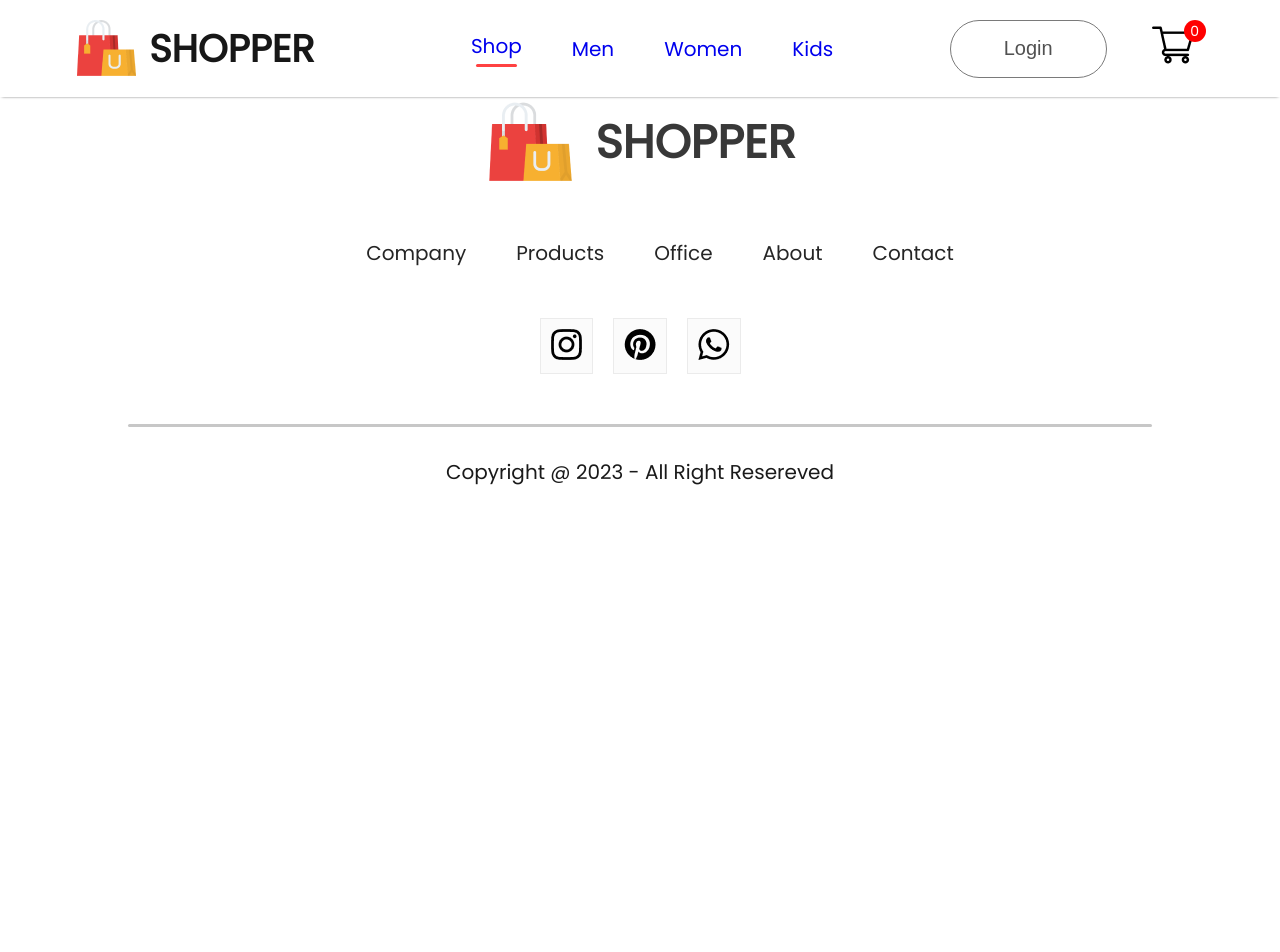
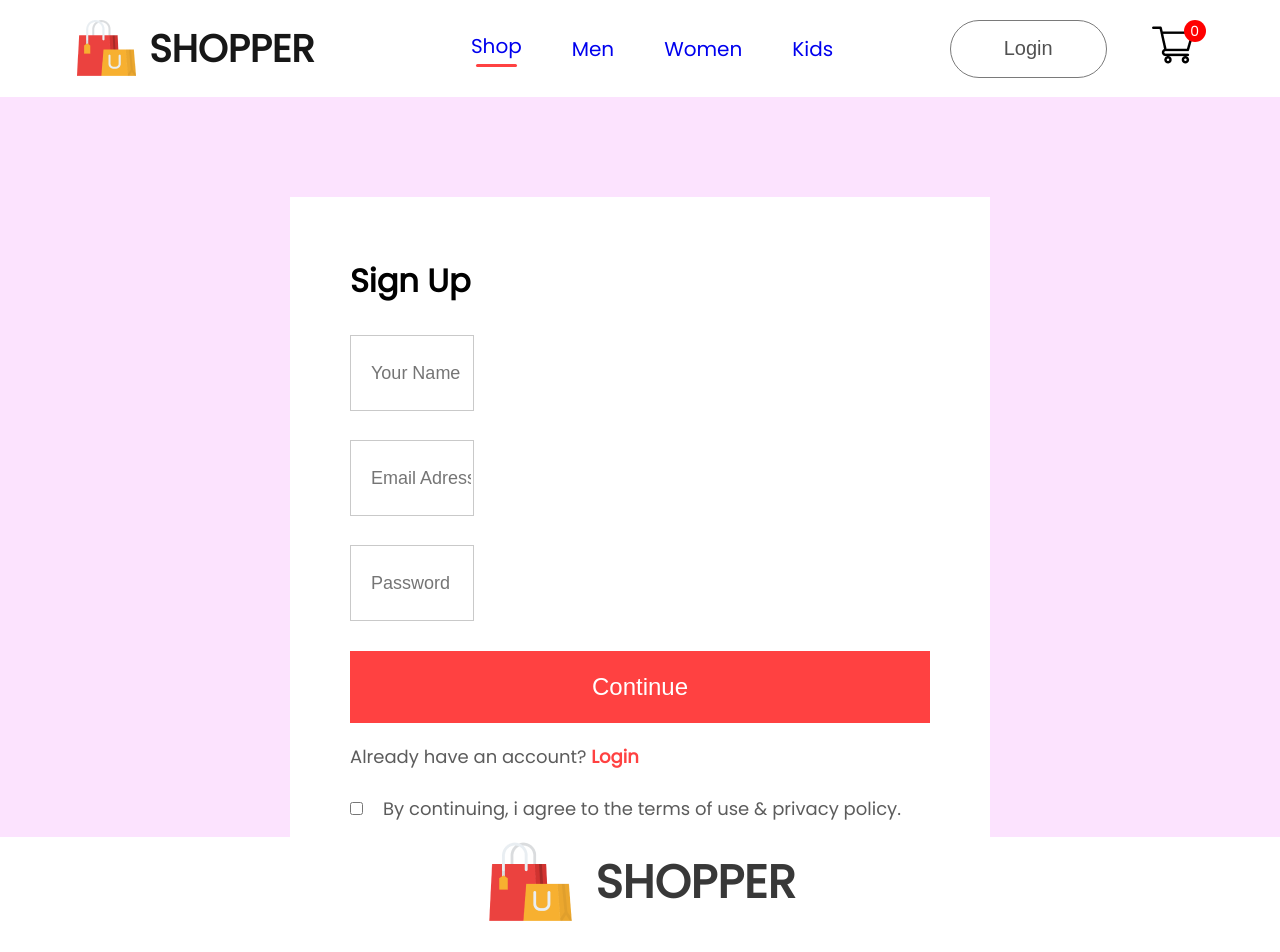
Before and after one commit to nawodi-priyawansha/ecommerce-frontend, a React (Create React App) app: page /login in a window 1280 px wide. Shown: the top 952 px of the page. Before the commit the page ends 800 px from the top, so only its background shows below. Built offline with nearby package versions, Linux system fonts and the light colour scheme; the HTML template or start-up script is replaced by a standard one.

Commit message:
login page ui

```diff
--- /dev/null
+++ b/src/Pages/CSS/LoginSignu.css
@@ -0,0 +1,62 @@
+.loginsignup{
+    width: 100%;
+    height: 80vh;
+    background: #fce3fe;
+    padding-top: 100px;
+}
+.loginsigup-container{
+    width: 580px;
+    height: 600px;
+    background: white;
+    margin: auto;
+    padding: 40px 60px;
+}
+.loginsigup-container h1{
+    margin: 20px 0px;
+}
+.loginsignup-feilds{
+    display: flex;
+    flex-direction: column;
+    gap: 29px;
+    margin-top: 30px;
+    width: 580px;
+}
+.loginsignup-feilds input{
+    height: 72px;
+    width: 100px;
+    padding-left: 20px;
+    border: 1px solid #c9c9c9;
+    outline: none;
+    color: #5c5c5c;
+    font-size: 18px;
+}
+.loginsigup-container button{
+    width: 580px;
+    height: 72px;
+    color: white;
+    background: #ff4141;
+    margin-top: 30px;
+    border: none;
+    font-size: 24px;
+    font-weight: 500;
+    cursor: pointer;
+}
+.loginsignup-login{
+    margin-top: 20px;
+    color: #5c5c5c;
+    font-size: 18px;
+    font-weight: 500;
+}
+.loginsignup-login span{
+    color: #ff4141;
+    font-weight: 600;
+}
+.loginsignup-agree{
+    display: flex;
+    align-items: center;
+    margin-top: 25px;
+    gap: 20px;
+    color: #5c5c5c;
+    font-size: 18px;
+    font-weight: 500;
+}
--- a/src/Pages/LoginSignu.jsx
+++ b/src/Pages/LoginSignu.jsx
@@ -1,9 +1,23 @@
 import React from 'react'
+import './CSS/LoginSignu.css'
 
 const LoginSignu = () => {
   return (
-    <div>
-
+    <div className='loginsignup'>
+      <div className="loginsigup-container">
+        <h1>Sign Up</h1>
+        <div className="loginsignup-feilds">
+          <input type="text" placeholder='Your Name'/>
+          <input type="email" placeholder='Email Adress' />
+          <input type="password" placeholder='Password' />
+        </div>
+        <button>Continue</button>
+        <p className="loginsignup-login">Already have an account? <span>Login</span></p>
+        <div className="loginsignup-agree">
+          <input type="checkbox" name='' id='' />
+          <p>By continuing, i agree to the terms of use & privacy policy.</p>
+        </div>
+      </div>
     </div>
   )
 }
```
